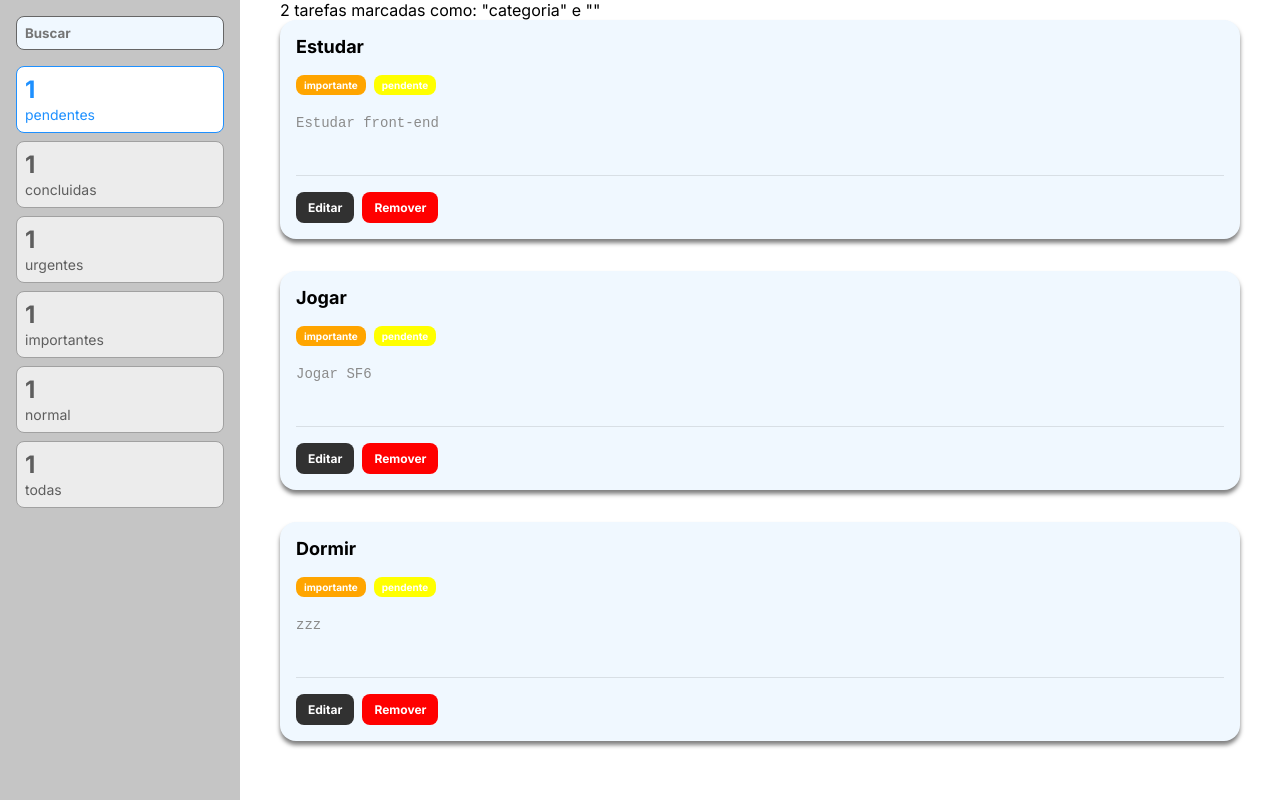
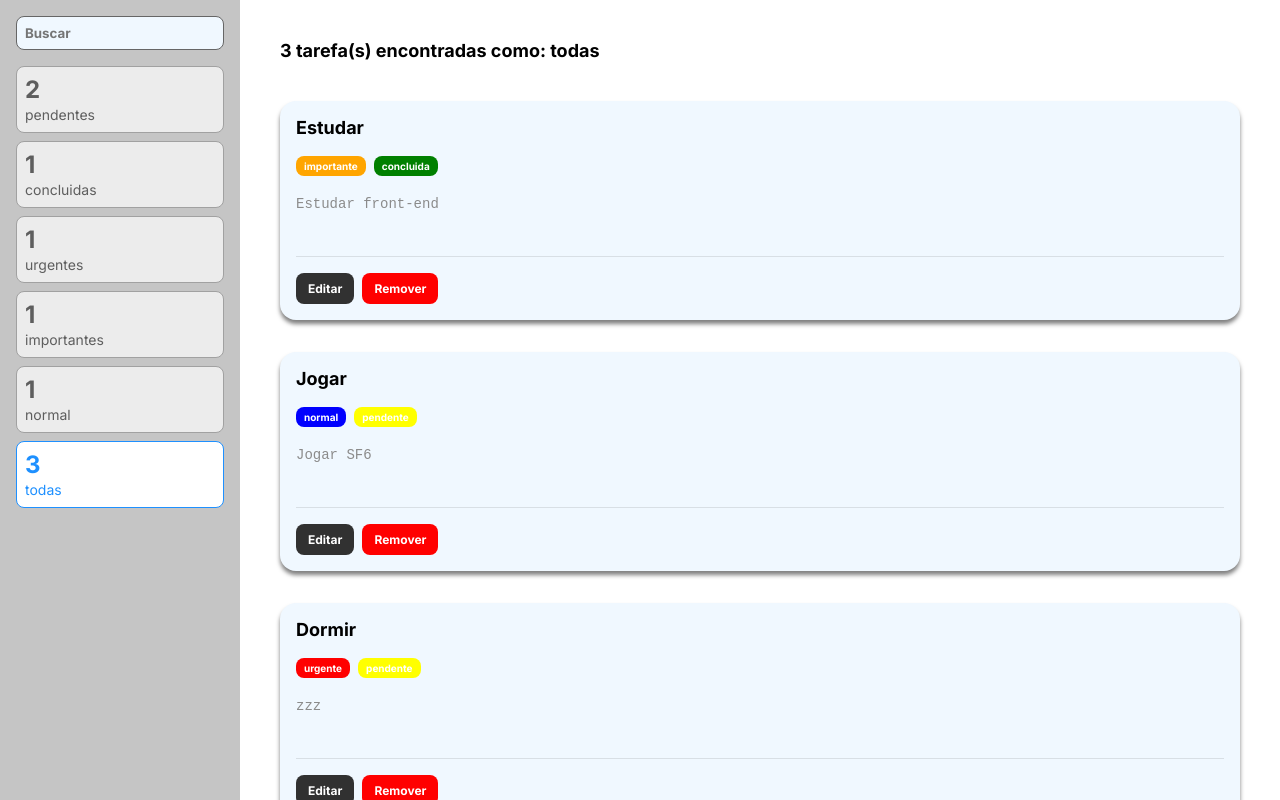
Before and after one commit to jpbepu/lista-tarefas, a React (Create React App) app: page / in a window 1280 px wide. Built offline with nearby package versions, Linux system fonts and the light colour scheme.

Commit message:
sidebar de filtros configurada para filtrar tarefas com base no campo de pesquisa, prioridade e status; texto descritivo do filtro linkado com a store

```diff
--- a/src/components/CardFilter/index.tsx
+++ b/src/components/CardFilter/index.tsx
@@ -1,21 +1,61 @@
+import { useDispatch, useSelector } from 'react-redux'
+import { changeFilter } from '../../store/reducers/filter'
 import * as S from './styles'
+import * as enums from '../../utils/enums/Tasks'
+import { RootReducer } from '../../store'
+
 
 
 export type Props = {
-    active?: boolean
-    counter:number
     label: string
+    criteria: 'prioridade' | 'status' | 'todas'
+    value?: enums.Priority | enums.Status
 
 }
 
-const CardFilter = ({active, counter, label}: Props) => (
+const CardFilter = ({ label, criteria, value}: Props) => {
 
-    <S.Card active={active}>
-        <S.Counter>{counter}</S.Counter>
-        <S.Label>{label}</S.Label>
-    </S.Card>
+    const dispatch = useDispatch()
+    const { filter, tasks } = useSelector((state: RootReducer) => state)
 
-)
+    const checkIsActive = () => {
+        const sameCriteria = filter.criteria === criteria
+        const sameValue = filter.value === value
+
+        return sameCriteria && sameValue
+    }
+
+    const countTasks = () => {
+        if (criteria === 'todas') return tasks.items.length
+        if (criteria === 'prioridade') {
+            return tasks.items.filter(item => item.priority === value).length
+        }
+        if (criteria === 'status') {
+            return tasks.items.filter(item => item.status === value).length
+        }
+    }
+
+    const filterTasks = () => {
+        dispatch(
+            changeFilter({
+                criteria,
+                value
+            })
+        )
+    }
+
+    const active = checkIsActive()
+    const counter = countTasks()
+
+    return (
+
+        <S.Card active={active} onClick={filterTasks}>
+            <S.Counter>{counter}</S.Counter>
+            <S.Label>{label}</S.Label>
+        </S.Card>
+
+    )
+}
 
 
 export default CardFilter
--- a/src/components/CardFilter/styles.ts
+++ b/src/components/CardFilter/styles.ts
@@ -1,17 +1,18 @@
 import styled from "styled-components";
-import { Props } from '.'
 
-type PropsCard = Omit< Props, 'counter' | 'label'>
+type Props = {
+    active: boolean
+}
 
 
-export const Card = styled.div<PropsCard>`
+export const Card = styled.div<Props>`
     padding: 8px;
     border: 1px solid ${props => props.active ? '#1E90FF' : '#a1a1a1' } ;
     border-radius: 8px;
     background-color: ${props => props.active ? 'white' : '#ececec' };
     color: ${props => props.active ? '#1E90FF' : '#5E5E5E' } ;
     margin-bottom: 8px;
-
+    cursor: pointer;
 
 
 `
--- a/src/containers/Sidebar/index.tsx
+++ b/src/containers/Sidebar/index.tsx
@@ -3,6 +3,7 @@ import CardFilter from '../../components/CardFilter'
 import { RootReducer } from '../../store'
 import { changeTerm } from '../../store/reducers/filter'
 import * as S from './styles'
+import * as enums from '../../utils/enums/Tasks'
 
 const Sidebar = () => {
 
@@ -19,12 +20,35 @@ const Sidebar = () => {
                 onChange={e=> dispatch(changeTerm(e.target.value))}/>
         </div>
         <S.Filters>
-            <CardFilter active={true} label={'pendentes'} counter={1}/>
-            <CardFilter label={'concluidas'} counter={1}/>
-            <CardFilter label={'urgentes'} counter={1}/>
-            <CardFilter label={'importantes'} counter={1}/>
-            <CardFilter label={'normal'} counter={1}/>
-            <CardFilter label={'todas'} counter={1}/>
+            <CardFilter
+                value={enums.Status.PENDING}
+                criteria='status'
+                label='pendentes'
+            />
+            <CardFilter
+                value={enums.Status.COMPLETED}
+                criteria='status'
+                label='concluidas'
+            />
+            <CardFilter
+                value={enums.Priority.URGENT}
+                criteria='prioridade'
+                label='urgentes'
+            />
+            <CardFilter
+                value={enums.Priority.IMPORTANT}
+                criteria='prioridade'
+                label='importantes'
+            />
+            <CardFilter
+                value={enums.Priority.NORMAL}
+                criteria='prioridade'
+                label='normal'
+            />
+            <CardFilter
+                criteria='todas'
+                label='todas'
+            />
         </S.Filters>
     </S.Aside>
     )
--- a/src/containers/TaskList/index.tsx
+++ b/src/containers/TaskList/index.tsx
@@ -1,7 +1,7 @@
 import { useSelector } from "react-redux"
 
 import Task from "../../components/Task"
-import { Container } from "./styles"
+import { Container, Result } from "./styles"
 import * as enums  from '../../utils/enums/Tasks'
 import { RootReducer } from "../../store"
 
@@ -18,17 +18,54 @@ const tasks = [
 const TaskList = () => {
 
     const { items } = useSelector((state:RootReducer) => state.tasks)
-    const { term } = useSelector((state:RootReducer) => state.filter)
+    const { term, criteria, value } = useSelector((state:RootReducer) => state.filter)
 
     const filterTasks = () => {
-        return items.filter( item => item.title.toLowerCase().search(term.toLowerCase()) >= 0)
+        let filteredTasks = items;
+
+        if (term !== undefined) {
+            filteredTasks = filteredTasks.filter(
+                (item) => item.title.toLowerCase().search(term.toLowerCase()) >= 0
+            )
+
+            if (criteria === 'prioridade') {
+                filteredTasks = filteredTasks.filter(
+                    (item) => item.priority === value
+                )
+            } else if (criteria === 'status') {
+                filteredTasks = filteredTasks.filter(
+                    (item) => item.status === value
+                )
+            }
+
+            return filteredTasks
+
+        } else {
+            return items
+        }
     }
+
+    const showFilterResults = (n: number) => {
+        let message = ''
+        let comp = term !== undefined && term.length > 0 ? `e "${term}"` : ''
+
+        if (criteria === 'todas') {
+            message = `${n} tarefa(s) encontradas como: todas ${comp}`
+        } else {
+            message = `${n} tarefa(s) encontradas como: "${criteria} = ${value}" ${comp}`
+        }
+
+        return message
+    }
+
+    const tasks = filterTasks()
+    const message = showFilterResults(tasks.length)
 
     return(
         <Container>
-            <p>2 tarefas marcadas como: &quot;categoria&quot; e &quot;{term}&quot;</p>
+            <Result>{message}</Result>
             <ul>
-                {filterTasks().map((t) => (
+                {tasks.map((t) => (
                     <li key={t.title}>
                         <Task
                             id={t.id}
--- a/src/containers/TaskList/styles.ts
+++ b/src/containers/TaskList/styles.ts
@@ -5,3 +5,10 @@ export const Container = styled.main`
     height: 100vh;
     overflow-y: scroll;
 `
+
+export const Result = styled.p`
+    display: block;
+    margin: 40px 0;
+    font-weight: bold;
+    font-size: 18px;
+`
--- a/src/store/reducers/filter.ts
+++ b/src/store/reducers/filter.ts
@@ -1,13 +1,13 @@
 import { createSlice, PayloadAction } from "@reduxjs/toolkit";
 import * as enums from '../../utils/enums/Tasks'
 
-type filterState = {
-    term : string
-    criteria: 'prioridade' | 'status ' | 'todas'
+type FilterState = {
+    term? : string
+    criteria: 'prioridade' | 'status' | 'todas'
     value?: enums.Priority | enums.Status
 }
 
-const initialState: filterState = {
+const initialState: FilterState = {
     term: '',
     criteria: 'todas'
 }
@@ -18,9 +18,13 @@ const filterSlice = createSlice({
     reducers: {
         changeTerm: (state, action: PayloadAction<string>) => {
             state.term = action.payload
+        },
+        changeFilter: (state, action: PayloadAction<FilterState>) => {
+            state.criteria = action.payload.criteria
+            state.value = action.payload.value
         }
     }
 })
 
-export const { changeTerm } = filterSlice.actions
+export const { changeTerm, changeFilter } = filterSlice.actions
 export default filterSlice.reducer
--- a/src/store/reducers/tasks.ts
+++ b/src/store/reducers/tasks.ts
@@ -8,20 +8,20 @@ const initialState = {
     new Task(
         'Estudar',
         enums.Priority.IMPORTANT,
-        enums.Status.PENDING,
+        enums.Status.COMPLETED,
         'Estudar front-end',
         1
     ),
     new Task(
         'Jogar',
-        enums.Priority.IMPORTANT,
+        enums.Priority.NORMAL,
         enums.Status.PENDING,
         'Jogar SF6',
         2
     ),
     new Task(
         'Dormir',
-        enums.Priority.IMPORTANT,
+        enums.Priority.URGENT,
         enums.Status.PENDING,
         'zzz',
         3
```
